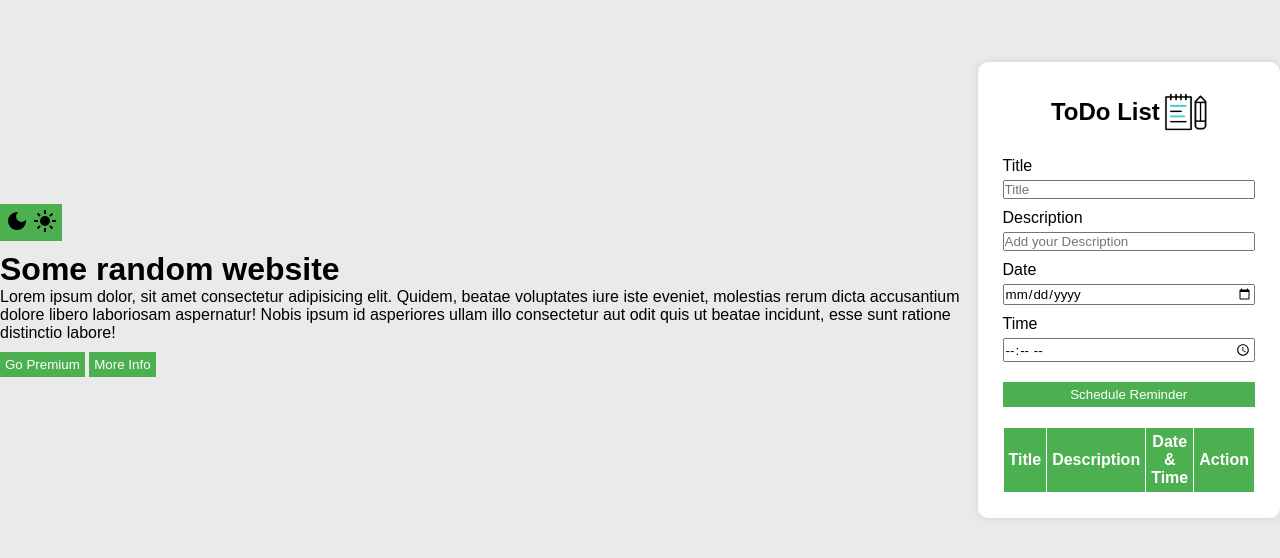
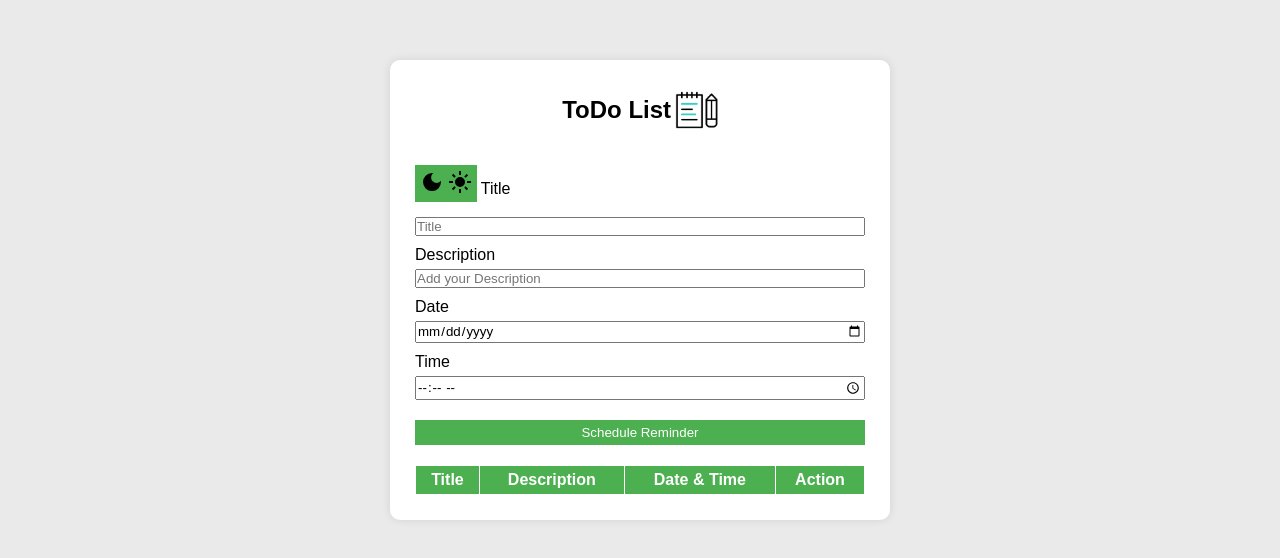
Before and after one commit to gatorloki09/personal-project, a plain HTML site: page index.html in a window 1280 px wide. Shown: the part 110-668 px from the top of the page. Drawn offline with Linux system fonts and the light colour scheme.

Commit message:
Update index.html

```diff
--- a/index.html
+++ b/index.html
@@ -10,22 +10,15 @@
 <body>
   <script src="script.js"></script>
 
-  <header>
-    <button id="theme-switch">
-      <svg xmlns="http://www.w3.org/2000/svg" height="24px" viewBox="0 -960 960 960" width="24px"><path d="M480-120q-150 0-255-105T120-480q0-150 105-255t255-105q14 0 27.5 1t26.5 3q-41 29-65.5 75.5T444-660q0 90 63 153t153 63q55 0 101-24.5t75-65.5q2 13 3 26.5t1 27.5q0 150-105 255T480-120Z"/></svg>
-      <svg xmlns="http://www.w3.org/2000/svg" height="24px" viewBox="0 -960 960 960" width="24px"><path d="M480-280q-83 0-141.5-58.5T280-480q0-83 58.5-141.5T480-680q83 0 141.5 58.5T680-480q0 83-58.5 141.5T480-280ZM200-440H40v-80h160v80Zm720 0H760v-80h160v80ZM440-760v-160h80v160h-80Zm0 720v-160h80v160h-80ZM256-650l-101-97 57-59 96 100-52 56Zm492 496-97-101 53-55 101 97-57 59Zm-98-550 97-101 59 57-100 96-56-52ZM154-212l101-97 55 53-97 101-59-57Z"/></svg>
-    </button>
-    <h1>Some random website</h1>
-    <p>Lorem ipsum dolor, sit amet consectetur adipisicing elit. Quidem, beatae voluptates iure iste eveniet, molestias rerum dicta accusantium dolore libero laboriosam aspernatur! Nobis ipsum id asperiores ullam illo consectetur aut odit quis ut beatae incidunt, esse sunt ratione distinctio labore!</p>
-    <button class="cta-button">Go Premium</button>
-    <button>More Info</button>
-  </header>
-
   <div class="container">
     <div class="todo-header">
       <h2>ToDo List</h2>
       <img src="Unknown.png" height="50px" />
     </div>
+    <button id="theme-switch">
+      <svg xmlns="http://www.w3.org/2000/svg" height="24px" viewBox="0 -960 960 960" width="24px"><path d="M480-120q-150 0-255-105T120-480q0-150 105-255t255-105q14 0 27.5 1t26.5 3q-41 29-65.5 75.5T444-660q0 90 63 153t153 63q55 0 101-24.5t75-65.5q2 13 3 26.5t1 27.5q0 150-105 255T480-120Z"/></svg>
+      <svg xmlns="http://www.w3.org/2000/svg" height="24px" viewBox="0 -960 960 960" width="24px"><path d="M480-280q-83 0-141.5-58.5T280-480q0-83 58.5-141.5T480-680q83 0 141.5 58.5T680-480q0 83-58.5 141.5T480-280ZM200-440H40v-80h160v80Zm720 0H760v-80h160v80ZM440-760v-160h80v160h-80Zm0 720v-160h80v160h-80ZM256-650l-101-97 57-59 96 100-52 56Zm492 496-97-101 53-55 101 97-57 59Zm-98-550 97-101 59 57-100 96-56-52ZM154-212l101-97 55 53-97 101-59-57Z"/></svg>
+    </button>
 
     <label for="title">Title</label>
 
```
